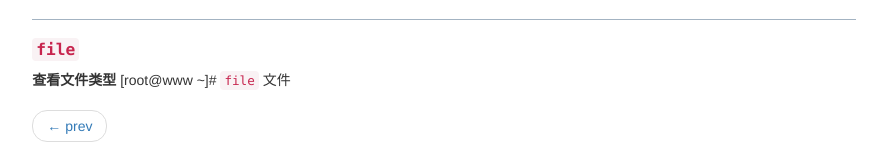
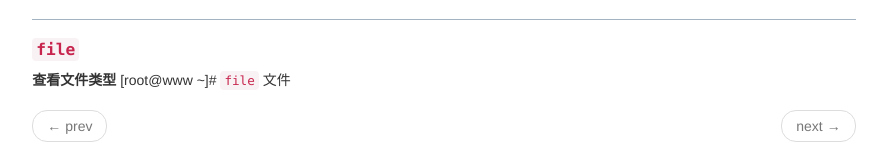
Before and after one commit to bit-ranger/blog, a Jekyll site: the page built from _posts/2015-01-25-filecmd.md, in a window 1280 px wide and 900 px high, scrolled down 2276 px. Shown: the part 738-897 px from the top of the window, without its empty margins (196-1083 px from the left). Built offline with Jekyll 4.4.1, drawn with Linux system fonts in a browser that asks for light colours; nearby versions of some CDN libraries; Markdown is read by kramdown in place of the engine named in the settings.

Commit message:
Update default.html

```diff
--- a/_layouts/default.html
+++ b/_layouts/default.html
@@ -25,12 +25,17 @@
 	            </div>
 	                <nav>
 	                    <ul class="pager">
-	                        {% if page.next.url != null and page.next.url != '' %}
-	                    	    <li class="previous"><a href="{{ page.next.url }}"><span aria-hidden="true">&larr;</span> prev</a></li>
+	                        {% assign prevable = 'disabled' %}
+	                        {% assign nextable = 'disabled' %}
+	                    	{% if page.previous.url != null and page.previous.url != '' %}
+	                    	    {% nextable = '' %}
 	                    	{% endif %}
-	                    	{% if page.previous.url != null and page.previous.url != '' %}
-	                    	    <li class="next"><a href="{{ page.previous.url }}">next <span aria-hidden="true">&rarr;</span></a></li>
+	                    	{% if page.prevable.url != null and page.prevable.url != '' %}
+	                    	    {% prevable = '' %}
 	                    	{% endif %}
+	                    	    <li class="previous {{ prevable }}"><a href="{{ page.next.url }}"><span aria-hidden="true">&larr;</span> prev</a></li>
+	                    	    <li class="next {{ nextable }}"><a href="{{ page.previous.url }}">next <span aria-hidden="true">&rarr;</span></a></li>
+
 	                    </ul>
 	                </nav>
 	        </div>
```
